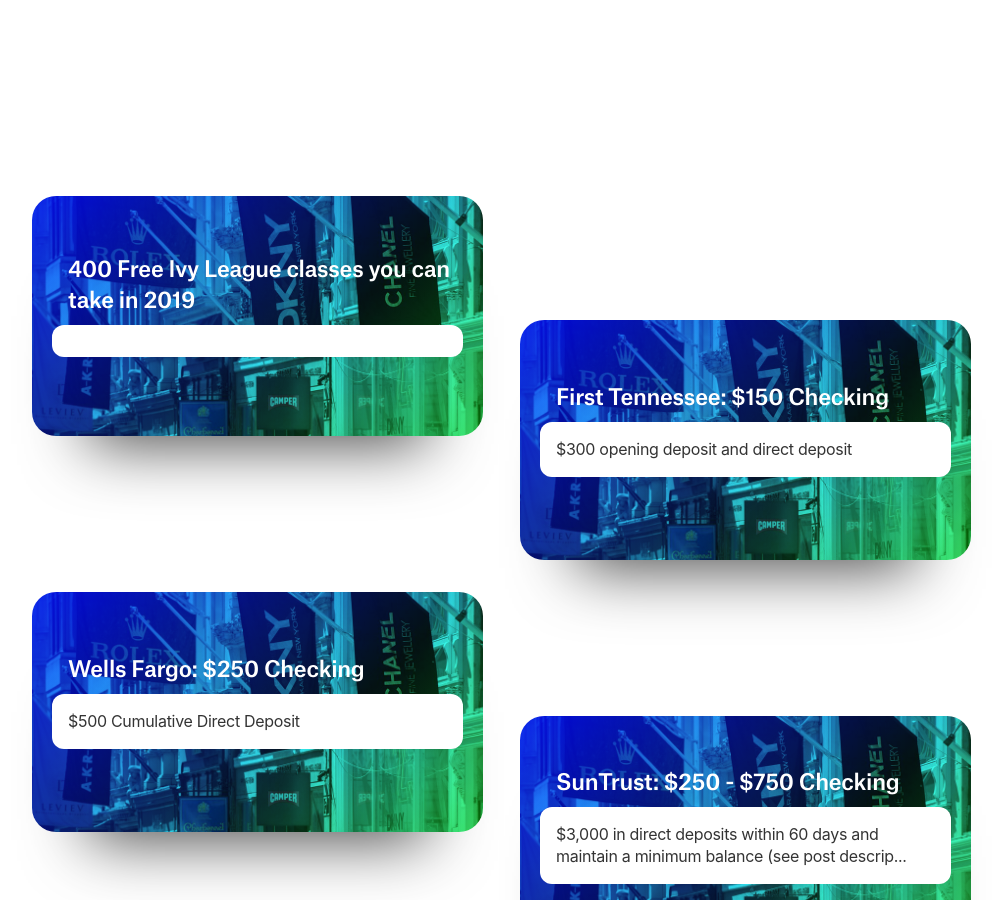
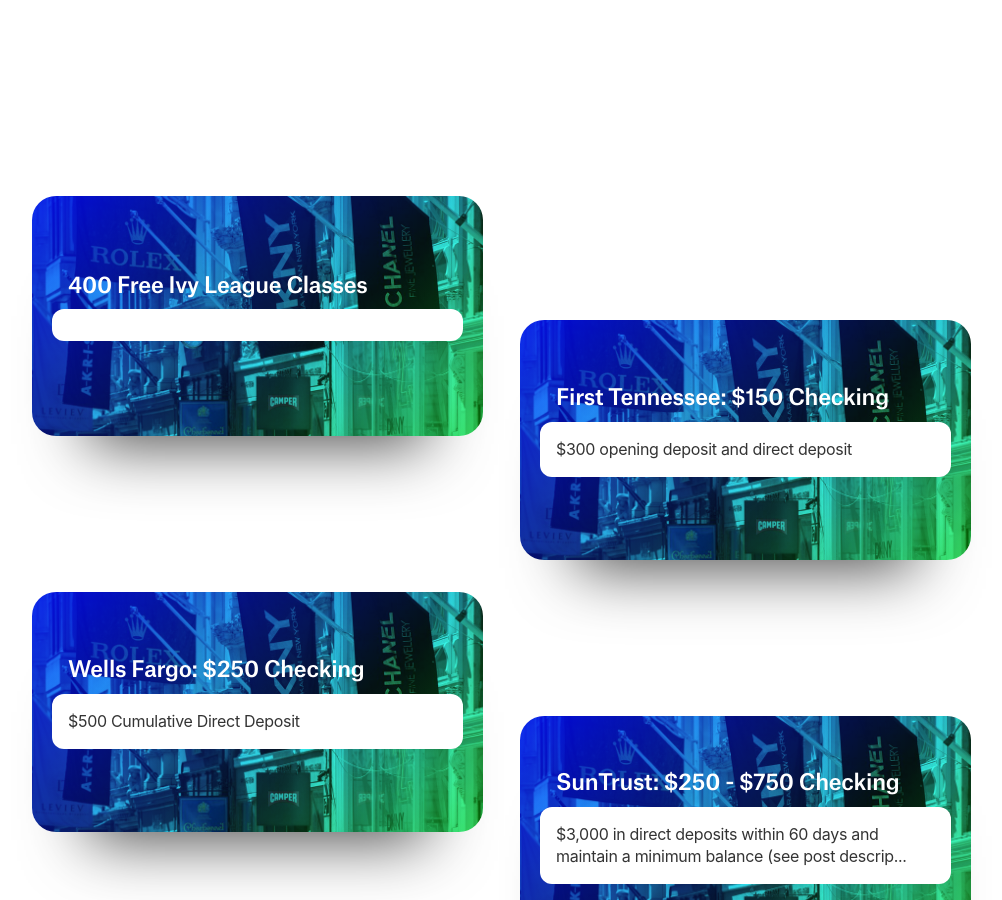
Before and after one commit to ohiosveryown/atldeals, a Jekyll site: the page built from index.html, in a window 1280 px wide and 900 px high, scrolled down 402 px. Shown: the whole window, without its empty margins (139-1141 px from the left). Built offline with Jekyll 4.4.1, drawn with Linux system fonts in a browser that asks for light colours; nearby versions of some CDN libraries.

Commit message:
Updated 400 Free Ivy League Classes You Can Take In 2019

```diff
--- a/_posts/2019-01-07-400-free-ivy-league-classes-you-can-take-in-2019.markdown
+++ b/_posts/2019-01-07-400-free-ivy-league-classes-you-can-take-in-2019.markdown
@@ -1,5 +1,5 @@
 ---
-title: 400 Free Ivy League classes you can take in 2019
+title: 400 Free Ivy League Classes
 date: 2019-01-07 14:28:00 Z
 categories:
 - freebies
```
